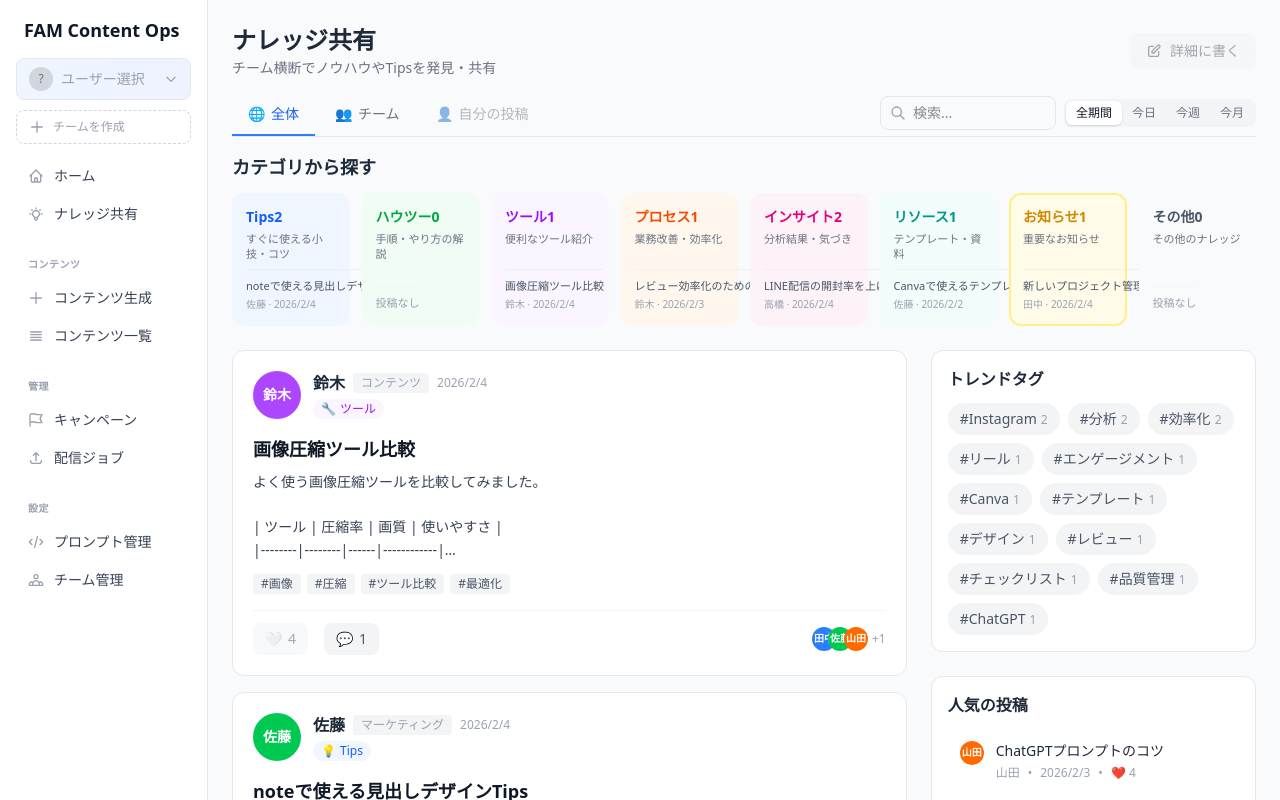
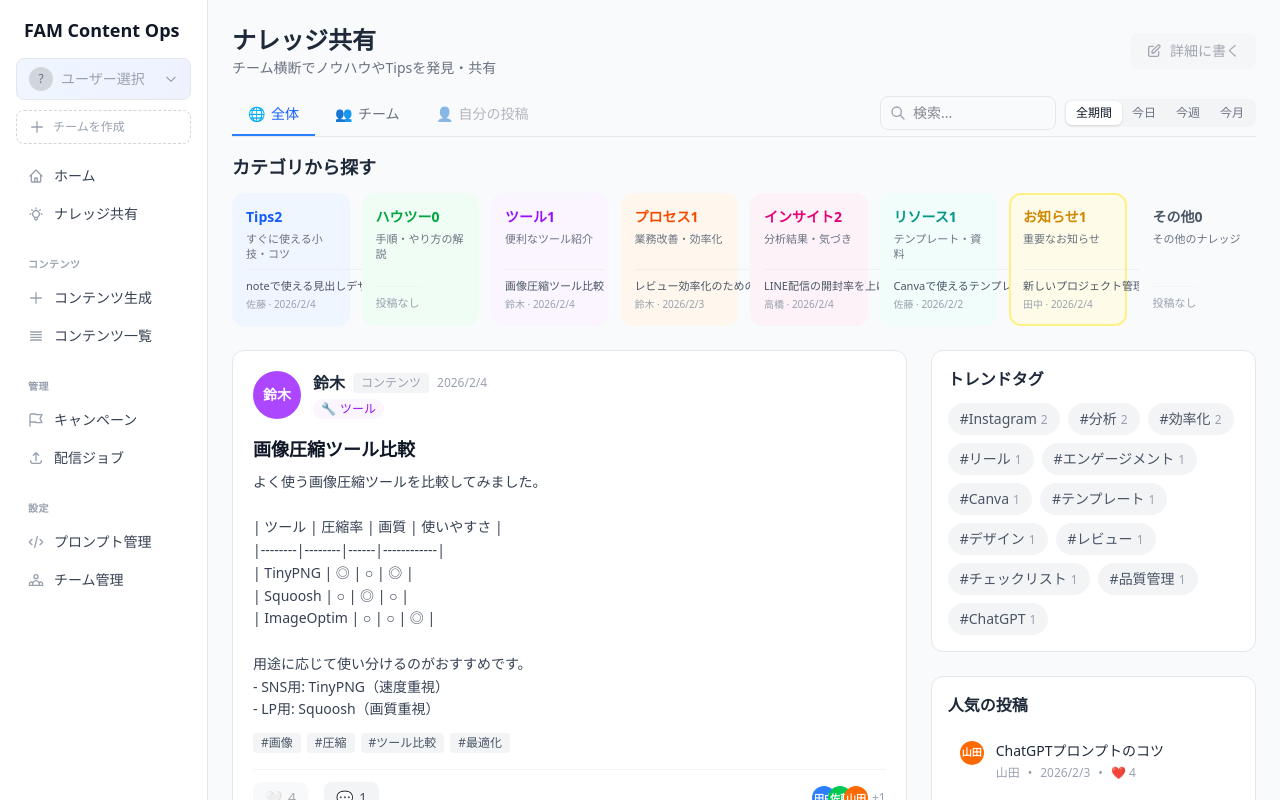
Before and after one commit to s98978ym/fam-contents, a Next.js app: page /knowledge in a window 1280 px wide. Shown: the top 800 px of the page. Built offline with nearby package versions, Linux system fonts and the light colour scheme.

Commit message:
fix: ナレッジ投稿本文の切り詰めを解除
line-clamp-4を削除し、投稿の全文を表示するように修正

https://claude.ai/code/session_01QTaJC4KwvrbLRmTbQUzuPi

```diff
--- a/src/app/knowledge/page.tsx
+++ b/src/app/knowledge/page.tsx
@@ -444,7 +444,7 @@ function PostCard({
       {/* Content */}
       <div className="mt-4">
         <h3 className="text-lg font-bold text-gray-900 mb-2">{post.title}</h3>
-        <div className="text-gray-700 text-sm whitespace-pre-wrap leading-relaxed line-clamp-4">
+        <div className="text-gray-700 text-sm whitespace-pre-wrap leading-relaxed">
           {post.body}
         </div>
 
```
